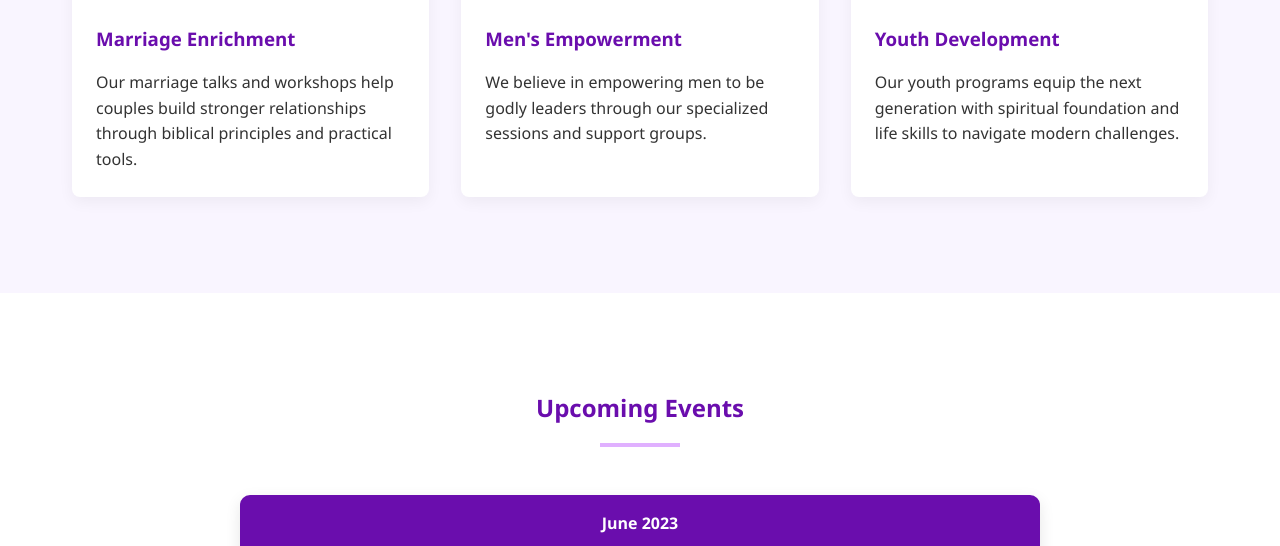
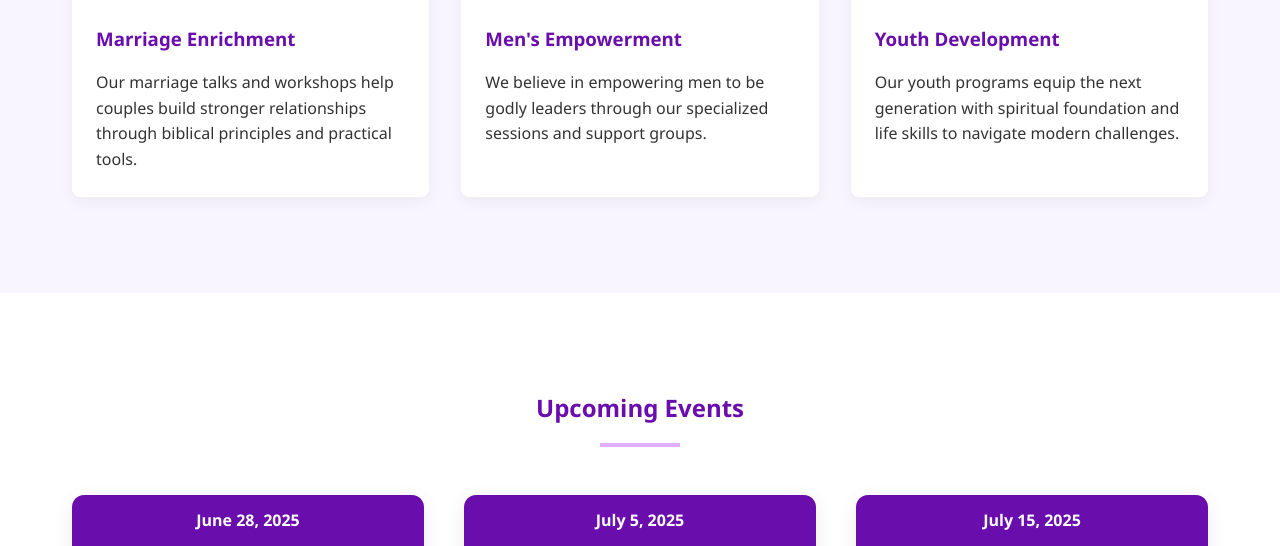
Before and after one commit to sheisgracious/iwep-website, a Python web app: template templates/index.html in a window 1280 px wide. Shown: the part 2292-2838 px from the top of the page. Run offline with Jinja, Linux system fonts and the light colour scheme; the template is opened without the code that fills it, so the values that code supplies are empty; grey boxes are pictures that could not be loaded.

Commit message:
Edited events section and made contact form more compact

```diff
--- a/static/css/style.css
+++ b/static/css/style.css
@@ -4,6 +4,7 @@
   --accent-color: #e0b0ff;
   --text-color: #333333;
   --light-text: #f8f8f8;
+  --light-shade: #f9f5ff;
 }
 
 * {
@@ -273,78 +274,95 @@ section {
   margin-bottom: 1rem;
 }
 
+/* Events  */
 .events {
   background-color: var(--secondary-color);
+  padding: 4rem 0;
 }
 
-.event-calendar {
-  max-width: 800px;
-  margin: 0 auto;
-  background-color: var(--secondary-color);
-  border-radius: 10px;
-  box-shadow: 0 5px 15px rgba(0, 0, 0, 0.1);
-  overflow: hidden;
+.events-container {
+  display: grid;
+  grid-template-columns: repeat(auto-fit, minmax(300px, 1fr));
+  gap: 2.5rem;
+  margin-top: 2rem;
 }
 
-.calendar-header {
-  background-color: var(--primary-color);
-  color: var(--secondary-color);
-  padding: 1rem;
-  text-align: center;
-  font-weight: bold;
+.event-flyer-card {
+  background: white;
+  border-radius: 12px;
+  overflow: hidden;
+  box-shadow: 0 5px 20px rgba(0, 0, 0, 0.08);
+  transition: all 0.3s ease;
 }
 
-.calendar-grid {
-  display: grid;
-  grid-template-columns: repeat(7, 1fr);
-  gap: 1px;
-  background-color: #ddd;
+.event-flyer-card:hover {
+  transform: translateY(-5px);
+  box-shadow: 0 10px 30px rgba(106, 13, 173, 0.15);
 }
 
-.calendar-day-header {
-  background-color: var(--accent-color);
-  padding: 0.5rem;
+.event-date {
+  background-color: var(--primary-color);
+  color: white;
+  padding: 0.8rem 1.5rem;
+  font-weight: 600;
   text-align: center;
-  font-weight: bold;
 }
 
-.calendar-day {
-  background-color: var(--secondary-color);
-  padding: 0.5rem;
-  min-height: 100px;
+.event-flyer {
+  width: 100%;
+  height: 300px;
+  object-fit: cover;
   border-bottom: 1px solid #eee;
 }
 
-.calendar-day.empty {
-  background-color: #f9f9f9;
+.event-details {
+  padding: 1.5rem;
 }
 
-.calendar-day.today {
-  background-color: #f0e6ff;
-  font-weight: bold;
+.event-title {
+  color: var(--primary-color);
+  margin-bottom: 0.5rem;
+  font-size: 1.2rem;
 }
 
-.event-item {
-  background-color: var(--primary-color);
-  color: var(--secondary-color);
-  padding: 0.2rem 0.5rem;
-  margin: 0.2rem 0;
-  border-radius: 3px;
-  font-size: 0.8rem;
-  cursor: pointer;
+.event-time {
+  color: #666;
+  font-size: 0.9rem;
+  margin-bottom: 1rem;
+  display: flex;
+  align-items: center;
+  gap: 0.5rem;
 }
 
-.event-item:hover {
-  background-color: var(--accent-color);
-  color: var(--primary-color);
+.event-time::before {
+  content: "⏱";
+  font-size: 1rem;
 }
 
-.birthdays {
-  background-color: #f9f5ff;
+.event-description {
+  color: var(--text-color);
+  margin-bottom: 1.5rem;
+  font-size: 0.95rem;
+  line-height: 1.6;
+}
+
+@media (max-width: 768px) {
+  .events-container {
+    grid-template-columns: 1fr;
+  }
+
+  .event-flyer {
+    height: 250px;
+  }
+}
+
+/* coordinators */
+.coordinators {
+  background-color: var(--secondary-color);
   text-align: center;
 }
 
-.birthday-container {
+.coordinators-container {
   display: flex;
   flex-wrap: wrap;
   justify-content: center;
--- a/templates/index.html
+++ b/templates/index.html
@@ -184,186 +184,73 @@
       </div>
     </section>
 
+    <!-- Events section -->
     <section id="events" class="events">
       <div class="container">
         <h2 class="section-title">Upcoming Events</h2>
-        <div class="event-calendar">
-          <div class="calendar-header">June 2023</div>
-          <div class="calendar-grid">
-            <div class="calendar-day-header">Sun</div>
-            <div class="calendar-day-header">Mon</div>
-            <div class="calendar-day-header">Tue</div>
-            <div class="calendar-day-header">Wed</div>
-            <div class="calendar-day-header">Thu</div>
-            <div class="calendar-day-header">Fri</div>
-            <div class="calendar-day-header">Sat</div>
 
-            <div class="calendar-day empty">28</div>
-            <div class="calendar-day empty">29</div>
-            <div class="calendar-day empty">30</div>
-            <div class="calendar-day empty">31</div>
-            <div class="calendar-day">
-              1
-              <div class="event-item">Virtual Prayer (7pm)</div>
+        <div class="events-container">
+          <!-- event 1 -->
+          <div class="event-flyer-card">
+            <div class="event-date">June 28, 2025</div>
+            <img
+              src="https://images.unsplash.com/photo-1505373877841-8d25f7d46678?ixlib=rb-1.2.1&auto=format&fit=crop&w=1200&q=80"
+              alt="Virtual Prayer Conference"
+              class="event-flyer"
+            />
+            <div class="event-details">
+              <h3 class="event-title">Monthly Virtual Prayer Conference</h3>
+              <div class="event-time">7:00 PM - 9:00 PM GMT</div>
+              <p class="event-description">
+                Join women from around the world for our powerful monthly prayer
+                session. Theme: "Breaking Barriers Through Prayer".
+              </p>
+              <a href="#" class="btn">Register</a>
             </div>
-            <div class="calendar-day">
-              2
-              <div class="event-item">Virtual Prayer (7pm)</div>
+          </div>
+
+          <!-- event 2 -->
+          <div class="event-flyer-card">
+            <div class="event-date">July 5, 2025</div>
+            <img
+              src="https://images.unsplash.com/photo-1521791136064-7986c2920216?ixlib=rb-1.2.1&auto=format&fit=crop&w=1200&q=80"
+              alt="Prison Ministry Workshop"
+              class="event-flyer"
+            />
+            <div class="event-details">
+              <h3 class="event-title">Prison Ministry Training</h3>
+              <div class="event-time">10:00 AM - 2:00 PM GMT</div>
+              <p class="event-description">
+                Special workshop on ministering to incarcerated women. Learn
+                effective counseling and prayer techniques.
+              </p>
+              <a href="#" class="btn">Register</a>
             </div>
-            <div class="calendar-day">3</div>
+          </div>
 
-            <div class="calendar-day">4</div>
-            <div class="calendar-day">
-              5
-              <div class="event-item">Virtual Prayer (7pm)</div>
+          <!-- event 3  -->
+          <div class="event-flyer-card">
+            <div class="event-date">July 15, 2025</div>
+            <img
+              src="https://images.unsplash.com/photo-1516589178581-6cd7833ae3b2?ixlib=rb-1.2.1&auto=format&fit=crop&w=1200&q=80"
+              alt="Marriage Enrichment Seminar"
+              class="event-flyer"
+            />
+            <div class="event-details">
+              <h3 class="event-title">Marriage Enrichment Seminar</h3>
+              <div class="event-time">3:00 PM - 6:00 PM GMT</div>
+              <p class="event-description">
+                "Building Godly Homes" - A special session for couples with
+                guest speaker Pastor Michael Benson.
+              </p>
+              <a href="#" class="btn">Register</a>
             </div>
-            <div class="calendar-day">
-              6
-              <div class="event-item">Virtual Prayer (7pm)</div>
-              <div class="event-item">Mentorship Meeting (8:30pm)</div>
-            </div>
-            <div class="calendar-day">
-              7
-              <div class="event-item">Virtual Prayer (7pm)</div>
-            </div>
-            <div class="calendar-day">
-              8
-              <div class="event-item">Virtual Prayer (7pm)</div>
-            </div>
-            <div class="calendar-day">
-              9
-              <div class="event-item">Virtual Prayer (7pm)</div>
-            </div>
-            <div class="calendar-day">10</div>
-
-            <div class="calendar-day">11</div>
-            <div class="calendar-day">
-              12
-              <div class="event-item">Virtual Prayer (7pm)</div>
-            </div>
-            <div class="calendar-day">
-              13
-              <div class="event-item">Virtual Prayer (7pm)</div>
-            </div>
-            <div class="calendar-day">
-              14
-              <div class="event-item">Virtual Prayer (7pm)</div>
-              <div class="event-item">Prison Visit (10am)</div>
-            </div>
-            <div class="calendar-day">
-              15
-              <div class="event-item">Virtual Prayer (7pm)</div>
-            </div>
-            <div class="calendar-day">
-              16
-              <div class="event-item">Virtual Prayer (7pm)</div>
-            </div>
-            <div class="calendar-day">17</div>
-
-            <div class="calendar-day">18</div>
-            <div class="calendar-day">
-              19
-              <div class="event-item">Virtual Prayer (7pm)</div>
-            </div>
-            <div class="calendar-day">
-              20
-              <div class="event-item">Virtual Prayer (7pm)</div>
-              <div class="event-item">Marriage Talk (8:30pm)</div>
-            </div>
-            <div class="calendar-day">
-              21
-              <div class="event-item">Virtual Prayer (7pm)</div>
-            </div>
-            <div class="calendar-day">
-              22
-              <div class="event-item">Virtual Prayer (7pm)</div>
-            </div>
-            <div class="calendar-day">
-              23
-              <div class="event-item">Virtual Prayer (7pm)</div>
-            </div>
-            <div class="calendar-day">24</div>
-
-            <div class="calendar-day">25</div>
-            <div class="calendar-day">
-              26
-              <div class="event-item">Virtual Prayer (7pm)</div>
-            </div>
-            <div class="calendar-day">
-              27
-              <div class="event-item">Virtual Prayer (7pm)</div>
-              <div class="event-item">Men's Session (8:30pm)</div>
-            </div>
-            <div class="calendar-day today">
-              28
-              <div class="event-item">Virtual Prayer (7pm)</div>
-              <div class="event-item">Youth Empowerment (6pm)</div>
-            </div>
-            <div class="calendar-day">
-              29
-              <div class="event-item">Virtual Prayer (7pm)</div>
-            </div>
-            <div class="calendar-day">
-              30
-              <div class="event-item">Virtual Prayer (7pm)</div>
-            </div>
-            <div class="calendar-day">1</div>
           </div>
         </div>
       </div>
     </section>
 
-    <!-- Birthday section- might be removed -->
-    <section id="birthdays" class="birthdays">
-      <div class="container">
-        <h2 class="section-title">Our Leaders</h2>
-        <div class="birthday-container">
-          <div class="birthday-card">
-            <div class="birthday-avatar">
-              <img
-                src="https://randomuser.me/api/portraits/women/43.jpg"
-                alt="Sarah Johnson"
-              />
-            </div>
-            <div class="birthday-name">Rev. Mrs. Angelina Ogyiri Asare</div>
-            <div class="birthday-date">Founder/President</div>
-          </div>
-
-          <div class="birthday-card">
-            <div class="birthday-avatar">
-              <img
-                src="https://randomuser.me/api/portraits/women/32.jpg"
-                alt="Grace Williams"
-              />
-            </div>
-            <div class="birthday-name">Grace Williams</div>
-            <div class="birthday-date">Treasurer</div>
-          </div>
-
-          <div class="birthday-card">
-            <div class="birthday-avatar">
-              <img
-                src="https://randomuser.me/api/portraits/men/75.jpg"
-                alt="David Miller"
-              />
-            </div>
-            <div class="birthday-name">David Miller</div>
-            <div class="birthday-date">Chief Editor</div>
-          </div>
-
-          <div class="birthday-card">
-            <div class="birthday-avatar">
-              <img
-                src="https://randomuser.me/api/portraits/women/89.jpg"
-                alt="Patricia Davis"
-              />
-            </div>
-            <div class="birthday-name">Patricia Davis</div>
-            <div class="birthday-date">Europe Coordinator</div>
-          </div>
-        </div>
-      </div>
-    </section>
+    <!-- Devotional section -->
 
     <section id="devotionals" class="devotionals">
       <div class="container">
@@ -406,14 +350,6 @@
           <div class="contact-info">
             <h3>Get In Touch</h3>
             <div class="contact-details">
-              <div class="contact-item">
-                <div class="contact-icon">📍</div>
-                <div>
-                  <p><strong>Headquarters:</strong></p>
-                  <p>123 Empowerment Way, Suite 456</p>
-                  <p>Hope City, HC 78901</p>
-                </div>
-              </div>
               <div class="contact-item">
                 <div class="contact-icon">✉️</div>
                 <div>
```
Also changed, not shown: other parts of static/css/style.css (+48 -48 lines), other parts of templates/index.html (+65 -13 lines).
